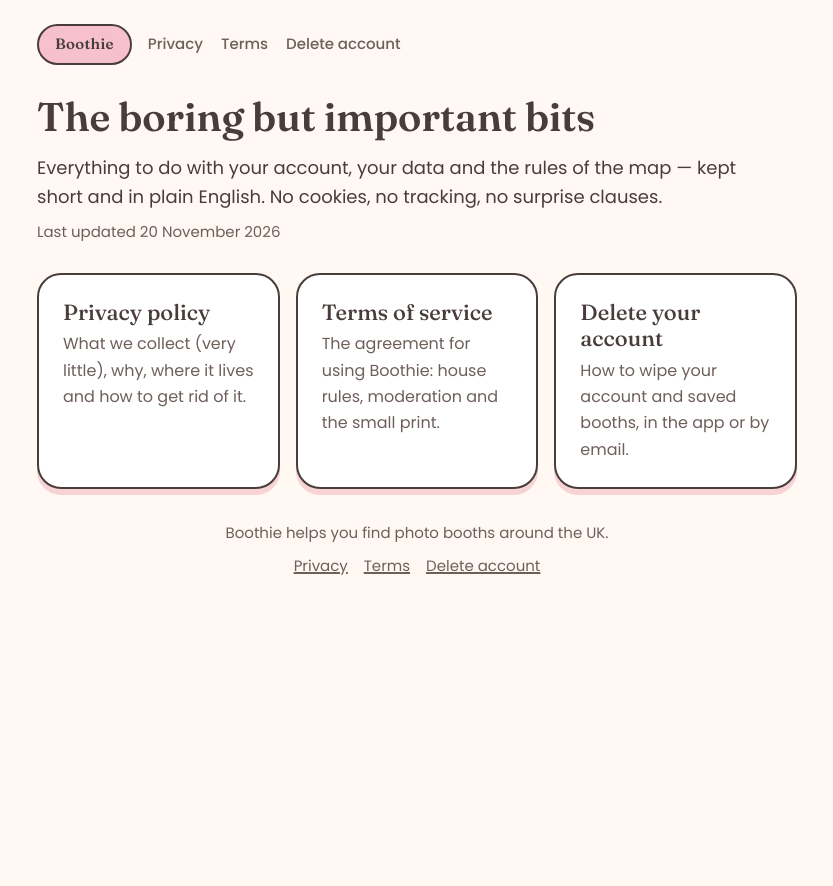
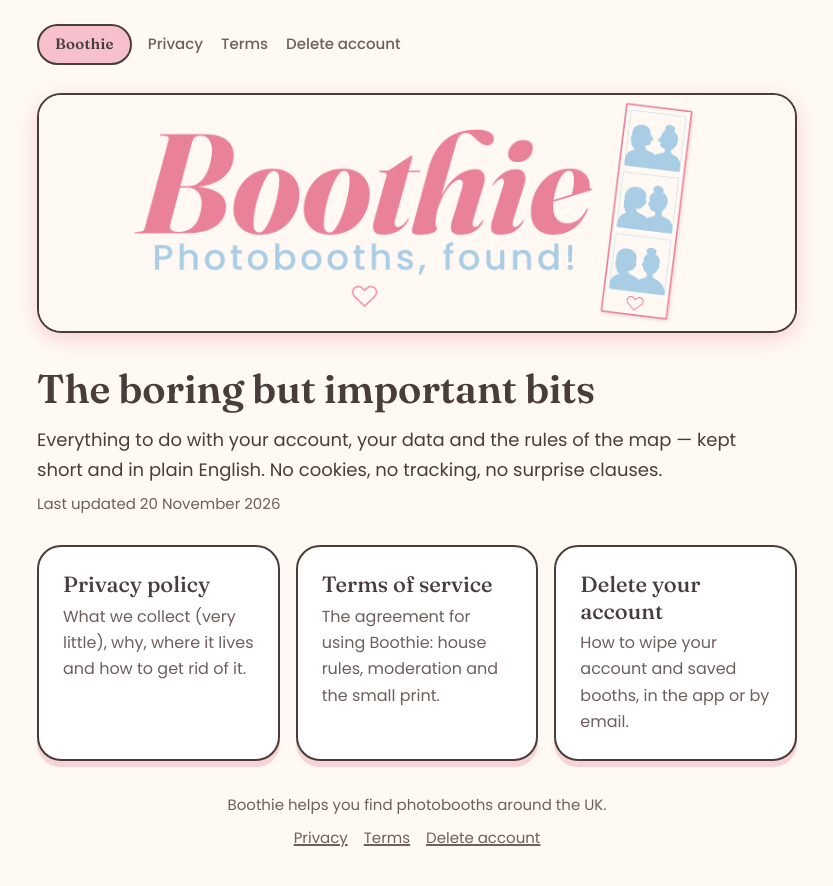
Before and after one commit to josh383451/boothie-legal, a plain HTML site: page index.html in a window 1280 px wide. Shown: the whole page, without its empty margins (223-1056 px from the left). Before the commit the page ends 800 px from the top, so only its background shows below. Drawn offline with Linux system fonts and the light colour scheme.

Commit message:
Update legal pages

```diff
--- a/assets/legal.css
+++ b/assets/legal.css
@@ -113,6 +113,22 @@ main { max-width: 760px; margin: 0 auto; }
 .site-nav a { color: var(--muted); text-decoration: none; font-weight: 500; }
 .site-nav a:hover { text-decoration: underline; text-decoration-thickness: 2px; }
 .site-nav a[aria-current="page"] { color: var(--text); text-decoration: underline; text-decoration-thickness: 2px; }
+
+/* ---- Hero banner ------------------------------------------------------ */
+/* The brand banner (assets/boothie-banner.png; master artwork lives at
+   design/boothie_banner.png). Used on the hub and the research page — the
+   legal pages stay text-only. Sticker styling like every other surface:
+   2px espresso outline + soft coral shadow; the artwork's own cream matches
+   the page background, so it reads as a peeled-on sticker, not a photo. */
+.hero {
+  display: block;
+  width: 100%;
+  height: auto;
+  margin: 0 0 32px;
+  border: 2px solid var(--line);
+  border-radius: 24px;
+  box-shadow: 0 6px 18px var(--shadow);
+}
 
 /* ---- Headings -------------------------------------------------------- */
 h1, h2, h3 {
--- a/index.html
+++ b/index.html
@@ -9,7 +9,7 @@
 <meta name="theme-color" content="#e98298">
 <!-- ?v= busts the browser's cached copy so a retheme is visible on the next
      reload (GitHub Pages serves the CSS with a 10-minute max-age). -->
-<link rel="stylesheet" href="assets/legal.css?v=20261125b">
+<link rel="stylesheet" href="assets/legal.css?v=20261127a">
 </head>
 <body>
 <a class="skip" href="#main">Skip to content</a>
@@ -22,6 +22,8 @@
       <a href="delete-account/">Delete account</a>
     </nav>
   </header>
+
+  <img class="hero" src="assets/boothie-banner.png" alt="Boothie — photobooths, found!" width="1600" height="500">
 
   <h1>The boring but important bits</h1>
   <p class="lede">Everything to do with your account, your data and the rules of the map — kept short and in plain English. No cookies, no tracking, no surprise clauses.</p>
@@ -49,7 +51,7 @@
   </div>
 
   <footer>
-    <p>Boothie helps you find photo booths around the UK.</p>
+    <p>Boothie helps you find photobooths around the UK.</p>
     <nav aria-label="Footer">
       <a href="privacy/">Privacy</a>
       <a href="terms/">Terms</a>
```
Also changed, not shown: 404.html (+2 -2 lines), delete-account/index.html (+2 -2 lines), privacy/index.html (+1 -1 lines), research/index.html (+3 -1 lines), terms/index.html (+1 -1 lines), assets/boothie-banner.png (added).
